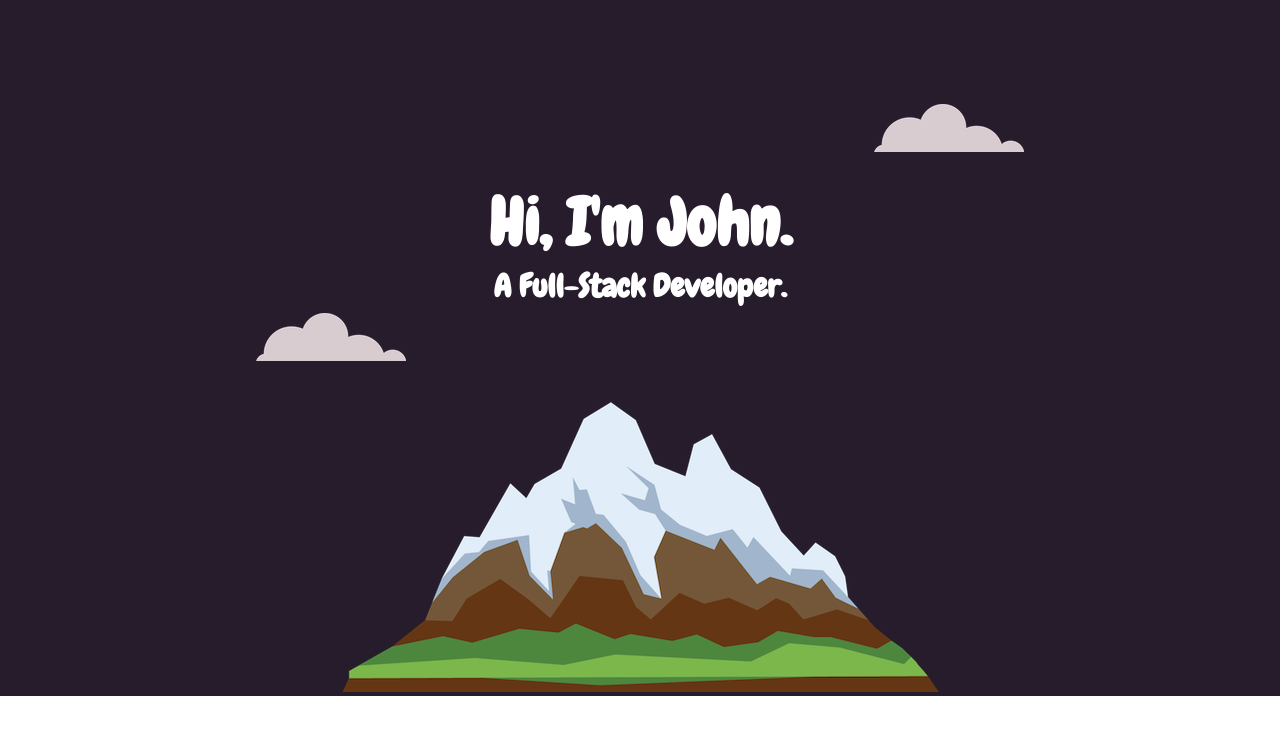
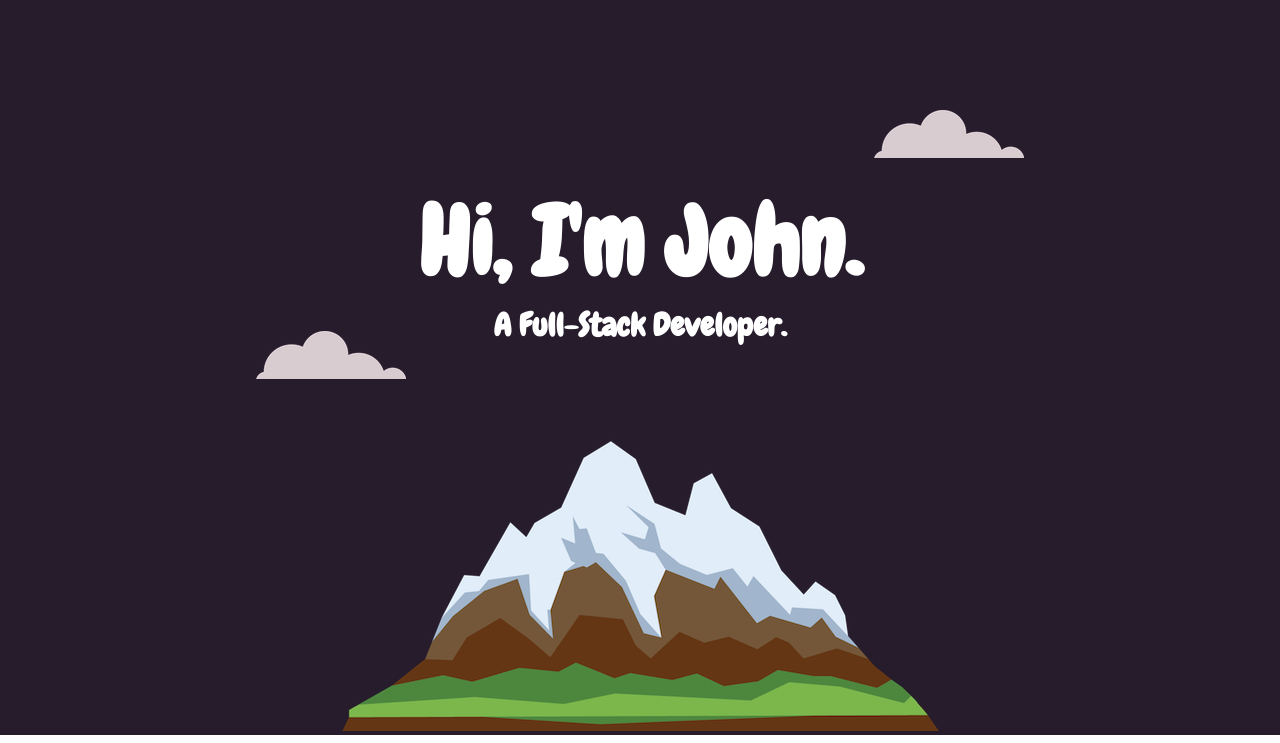
Before and after one commit to shrewdmind/My-site, a plain HTML site: page index.html in a window 1280 px wide. Shown: the top 743 px of the page. Drawn offline with Linux system fonts and the light colour scheme; a web font is replaced by a local one.

Commit message:
I change the text size

```diff
--- a/css/styles.css
+++ b/css/styles.css
@@ -5,7 +5,7 @@ body {
 }
 
 h1 {
-  font-size: 4.1rem;
+  font-size: 6rem;
   margin: 30px auto 0 auto;
   font-family: 'Chewy', cursive;
   color: white;
```
